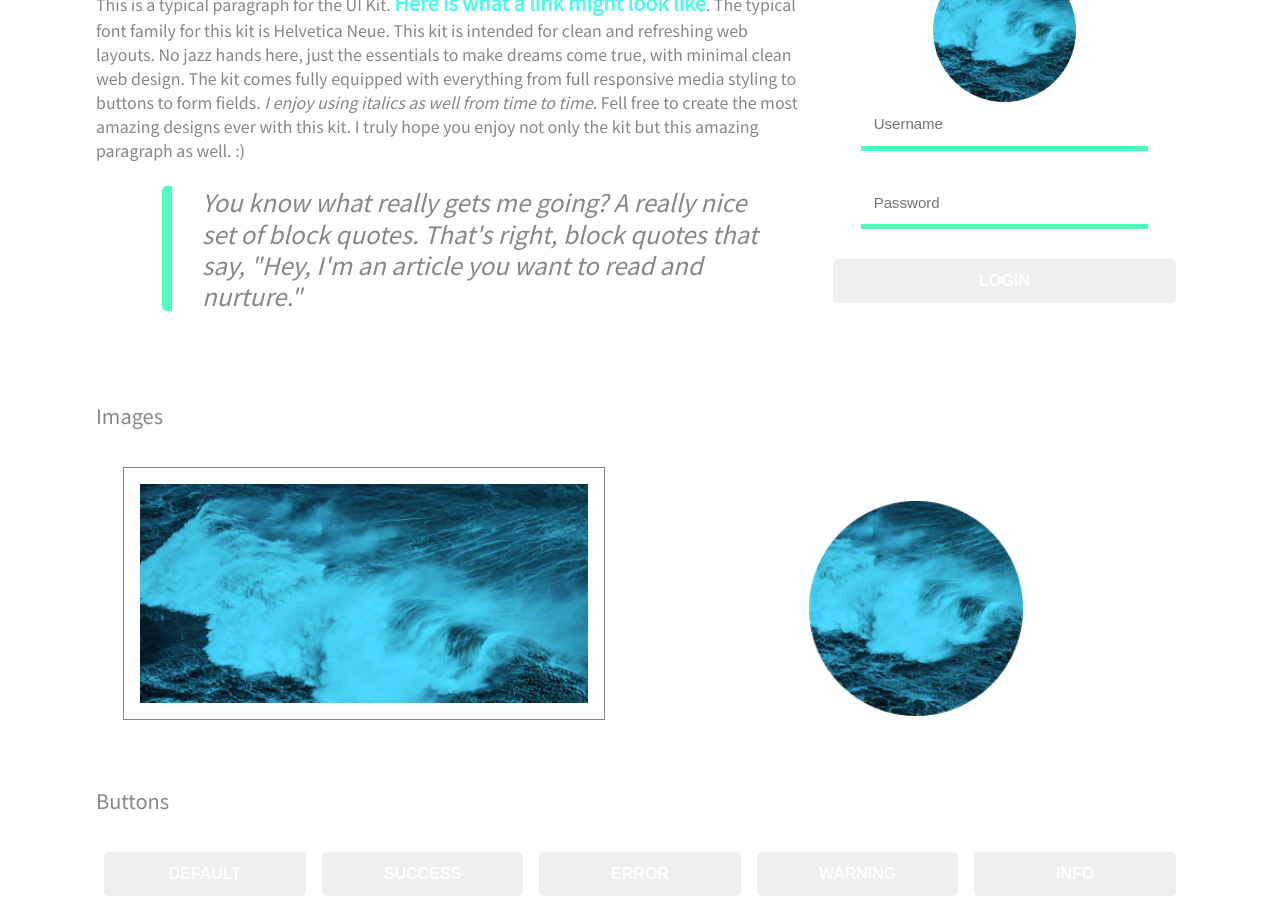
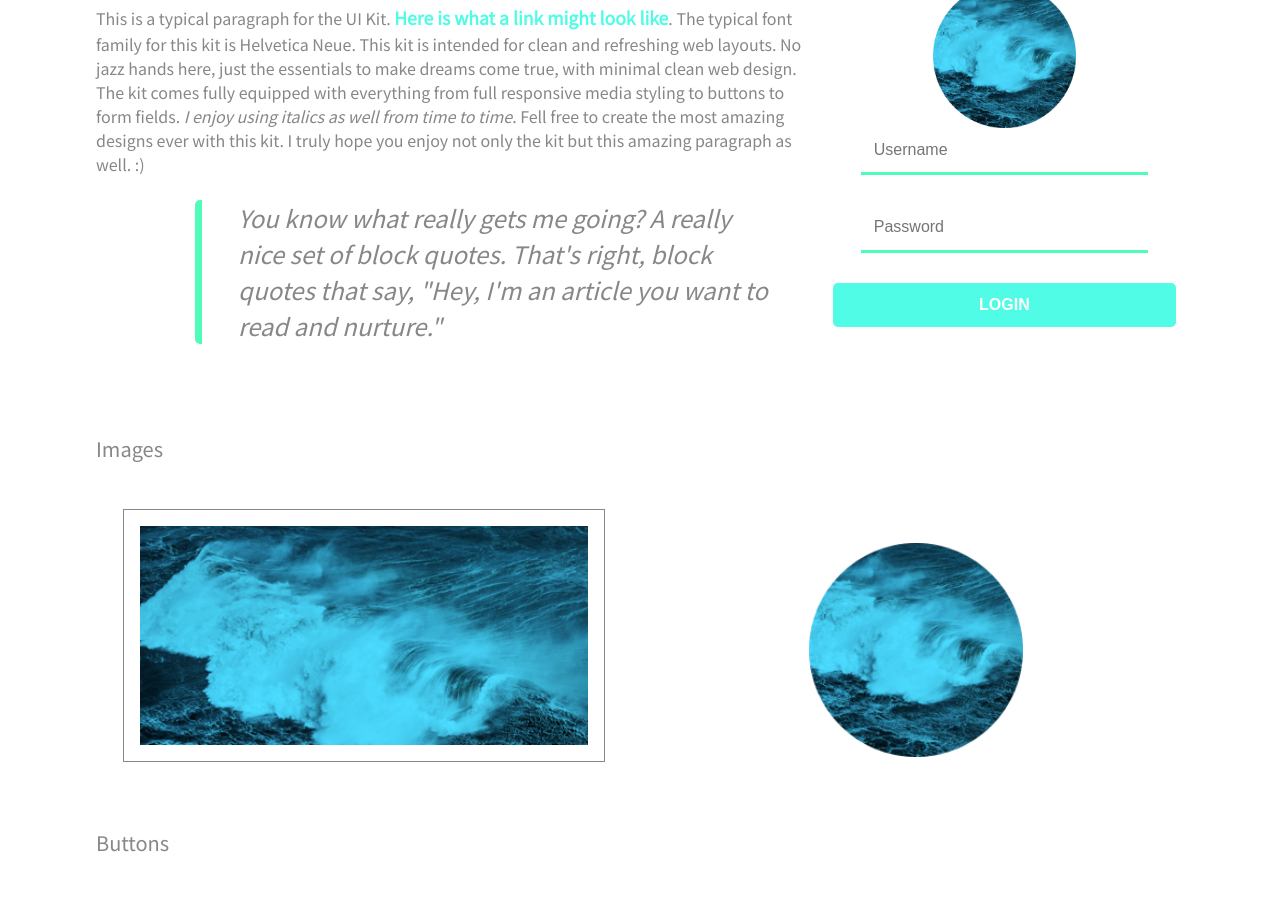
Before and after one commit to BillieBarnett/Treehouse-Techdegree-Project-4, a plain HTML site: page index.html in a window 1280 px wide. Shown: the part 548-1448 px from the top of the page. Drawn offline with Linux system fonts and the light colour scheme.

Commit message:
Overall Update
Big Update

```diff
--- a/SCSS/components/_button.scss
+++ b/SCSS/components/_button.scss
@@ -29,10 +29,6 @@ $buttonList: (
   }
 }
 
-.btn--default {
-  background-color: #50fce5;
-}
-
 //Button Mixin Loop
 @each $button in $buttonList {
     .btn--#{$button} {
@@ -42,7 +38,7 @@ $buttonList: (
         ($btn-colors, #{$button}));
       @include large-view {
           flex: 1;
-          margin: 0 .5rem;
+          margin: 0 .5em;
       }
 
       &:hover {
@@ -56,6 +52,8 @@ $buttonList: (
 
   .grid__col--12 {
     @include flex($dir: row, $just: center);
-    p {text-align: left;}
+    p {
+      text-align: left;
+    }
   }
 }
--- a/SCSS/components/_form.scss
+++ b/SCSS/components/_form.scss
@@ -8,12 +8,11 @@
 
   &__input {
     border: none;
-    border-bottom: 5px solid $color-primary;
+    border-bottom: 3px solid $color-primary;
     padding: $padding-mobile;
     margin-bottom: $margin-sm;
-    font-size: .9375rem;
+    color: $font-color;
     width: 80%;
-    outline: none;
     @extend %center;
   }
 }
--- a/SCSS/components/_grids.scss
+++ b/SCSS/components/_grids.scss
@@ -77,23 +77,23 @@ $colNum: ('col--3', 'col--4', 'col--5', 'col--6', 'col--7', 'col--8', 'col--12')
 
     &__col--3 {
       width: percent(3);
-      &:not(:last-child) {margin-right: 1rem;}
+      &:not(:last-child) {margin-right: 1em;}
     }
     &__col--3>* {align-self: flex-start;}
 
     &__col--4 {
       width: percent(4);
-      &:not(:last-child) {margin-right: 1rem;}
+      &:not(:last-child) {margin-right: 1em;}
     }
 
     &__col--5 {
       width: percent(5);
-      &:not(:last-child) {margin-right: 1rem;}
+      &:not(:last-child) {margin-right: 1em;}
     }
 
     &__col--6 {
       width: percent(6);
-      &:not(:last-child) {margin-right: 1rem;}
+      &:not(:last-child) {margin-right: 1em;}
     }
 
     &__col--7 {
@@ -103,7 +103,7 @@ $colNum: ('col--3', 'col--4', 'col--5', 'col--6', 'col--7', 'col--8', 'col--12')
     &__col--8 {
       width: percent(8);
       max-width: 712.83px;
-      margin-right: 1rem;
+      margin-right: 1em;
     }
 
     &__col--9 {
--- a/SCSS/components/_image.scss
+++ b/SCSS/components/_image.scss
@@ -9,7 +9,7 @@
     display: block;
     border: 1px solid $font-color;
     width: 90%;
-    padding: 1rem;
+    padding: 1em;
     @extend %center;
   }
 }
--- a/SCSS/components/_navigation.scss
+++ b/SCSS/components/_navigation.scss
@@ -1,9 +1,8 @@
 .nav__item {
-  font-size: 1.2rem;
+  font-size: 1.2em;
   list-style: none;
   background-color: $white;
   border-radius: 7px;
-
 
   a {
     display: block;
@@ -26,11 +25,11 @@
     @include flex($dir:row, $just: space-between, $al-items: center)
   }
   .grid__col--3 {
-    padding-left: 2.2rem;
+    padding-left: 2.2em;
     flex: 1 1 0 ;
   }
   .grid__col--9 {
     flex: 1 1 0 ;
-    padding-right: 2rem;
+    padding-right: 2em;
   }
 }
--- a/SCSS/components/_typography.scss
+++ b/SCSS/components/_typography.scss
@@ -1,32 +1,32 @@
 .headline--primary {
-      padding: 0 3rem;
+  padding: 0 3em;
   font-weight: bold;
-      font-size: 1.875rem;
+  font-size: 1.875em;
   color: $color-primary;
 }
 
 .headline--secondary {
-      font-size: 1.25rem;
+  font-size: 1.25em;
   font-weight: 100;
   margin-bottom: $margin-lg;
 }
 
 .blockquote {
   font-weight: 100;
-      font-size: 1.5rem;
+  font-size: 1.5em;
   font-style: italic;
-      border-left: 10px solid $color-primary;
+  border-left: 7px solid $color-primary;
   border-radius: 5px;
-      padding-left: 1.875rem;
+  padding-left: 1.5em;
   margin-left: $margin-xl;
-      line-height: 1.3;
 }
 
-    .container {
 .link {
-        font-size: 1.25rem;
+  color: $color-default;
+  text-decoration: none;
+  font-size: 1.1em;
   font-weight: bold;
-        text-decoration: none;
-        color: $color-default;
+  &:hover {
+    text-decoration: underline;
   }
 }
--- a/SCSS/utilities/_mixin.scss
+++ b/SCSS/utilities/_mixin.scss
@@ -59,7 +59,7 @@ Create Button
   border-radius: 5px;
   text-transform: uppercase;
   font-weight: bold;
-  font-size: 1rem;
+  font-size: 1em;
   margin-bottom: $margin-xs;
 }
 
--- a/SCSS/utilities/_variable.scss
+++ b/SCSS/utilities/_variable.scss
@@ -49,16 +49,16 @@ $break-lg: '768px';
 
 //Margins
 
-$margin-xs: 1rem;
-$margin-sm: 1.875rem;
-$margin-lg: 2.25rem;
-$margin-xl: 4.125rem;
+$margin-xs: 1em;
+$margin-sm: 1.875em;
+$margin-lg: 2.25em;
+$margin-xl: 4.125em;
 
 
 //Padding
 
-$padding: 1.25rem;
-$padding-mobile: .8125rem;
+$padding: 1.25em;
+$padding-mobile: .8125em;
 
 
 /***********************
```
Also changed, not shown: CSS/styles.css, 1 other file. Lines whose indentation alone changed are shown as unchanged.
